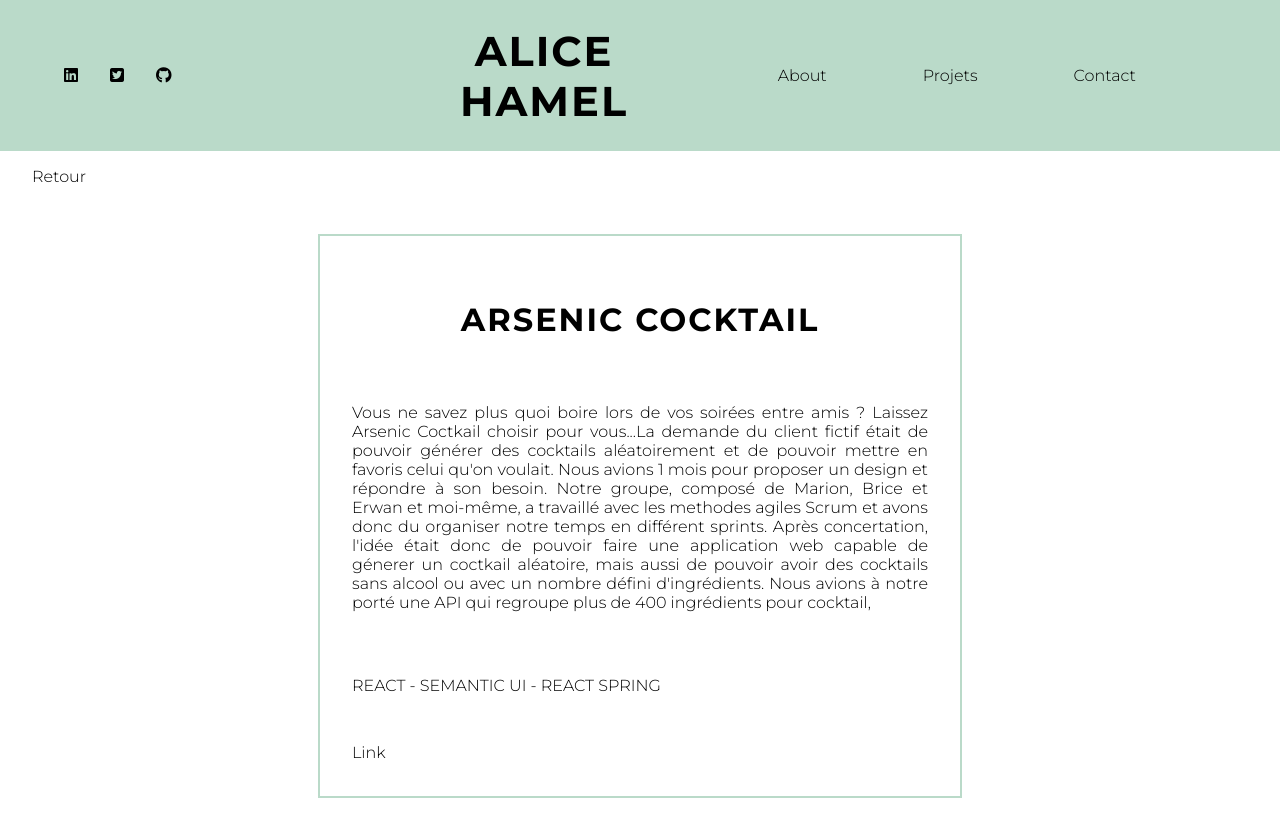
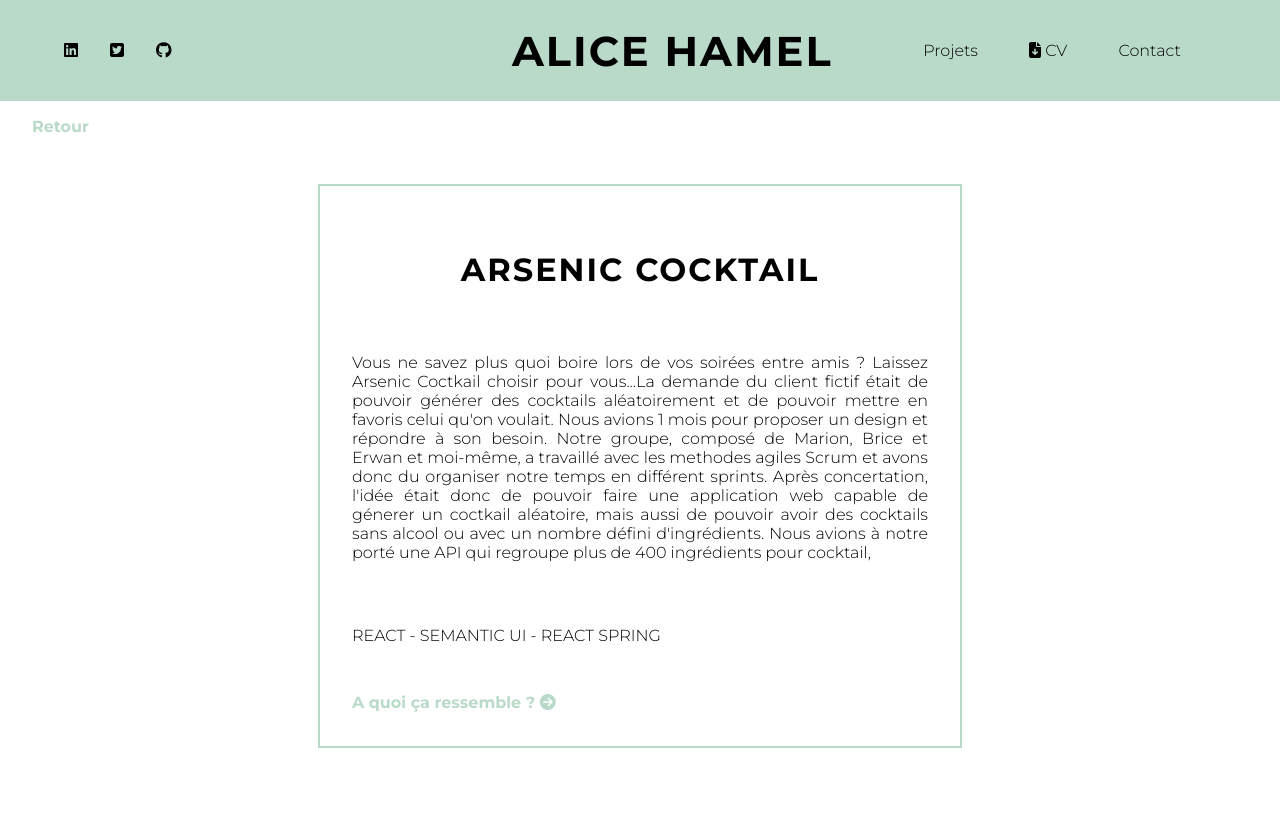
Before and after one commit to ahamel1/checkpoint4, a React (Create React App) app in the folder front/: page /Arsenic-Cocktail in a window 1280 px wide. After the commit the page ends 800 px from the top, so only its background shows below. Built offline with nearby package versions, Linux system fonts and the light colour scheme.

Commit message:
i'm done with it

```diff
--- a/front/src/components/About.jsx
+++ b/front/src/components/About.jsx
@@ -23,6 +23,7 @@ const PartTwo = styled.p`
   padding: 1rem;
   @media (max-width: 768px) {
     margin-top: 2rem;
+    margin-right: 0;
     width: 80%;
   }
 `;
@@ -35,7 +36,7 @@ const ContainerParts = styled.div`
 
 export default function About() {
   return (
-    <Flex center mobilefd mobilehgt W90 mt2>
+    <Flex center mobileacenter mobilemr0 mobilefd mobilehgt W90 mt2>
       <ContainerParts>
         <PartOne src={pp} alt="alice" />
       </ContainerParts>
--- a/front/src/components/AllProjects.jsx
+++ b/front/src/components/AllProjects.jsx
@@ -6,8 +6,10 @@ import { Flex, TitleH2 } from "../mainStyle";
 
 export default function AllProjects() {
   return (
-    <div style={{ marginBottom: "3rem" }}>
-      <TitleH2 mobilemt>Mes projets</TitleH2>
+    <div style={{ marginBottom: "9rem" }}>
+      <TitleH2 mobilemt id="mesprojets">
+        Mes projets
+      </TitleH2>
       <Flex mobilefd se>
         <Project linkTo="/NDEFans" />
         <Project2 linkTo="/Arsenic-Cocktail" />
--- a/front/src/components/Contact.jsx
+++ b/front/src/components/Contact.jsx
@@ -1,11 +1,24 @@
 import React from "react";
 import Navigation from "./Navigation";
 import Form from "./Form";
+import styled from "styled-components";
+
+const LinkBack = styled.a`
+  display: inline-block;
+  text-transform: uppercase;
+  text-decoration: none;
+  color: black;
+  padding: 1rem;
+  &:hover {
+    color: #678a77;
+  }
+`;
 
 export default function Contact() {
   return (
     <>
       <Navigation />
+      <LinkBack href="/">retour</LinkBack>
       <Form />
     </>
   );
--- a/front/src/components/DetailsProject.jsx
+++ b/front/src/components/DetailsProject.jsx
@@ -30,9 +30,10 @@ const Content = styled.p`
 
 const BackLink = styled.a`
   text-decoration: none;
+  font-weight: bold;
   margin: 1rem 2rem;
   display: inline-block;
-  color: black;
+  color: #badac9;
 `;
 export default function DetailsProject() {
   const { name } = useParams();
@@ -47,7 +48,10 @@ export default function DetailsProject() {
           {Data[name].content1}
         </Content>
         <Content>{Data[name].languages}</Content>
-        <BackLink href="{Data[name].netlify}">Link</BackLink>
+        <BackLink href={Data[name].netlify} target="_blank">
+          A quoi ça ressemble ?{" "}
+          <span className="fas fa-arrow-circle-right"></span>
+        </BackLink>
       </Container>
     </>
   );
--- a/front/src/components/Navigation.jsx
+++ b/front/src/components/Navigation.jsx
@@ -2,6 +2,7 @@ import React from "react";
 import { Link } from "react-router-dom";
 import styled from "styled-components";
 import { Flex, ContainerListItem, ListItem, TitleH1 } from "../mainStyle";
+import cvPdf from "../data/CV 2019 ALTERNANCE.pdf";
 
 const NavContainer = styled.nav`
   display: flex;
@@ -15,6 +16,16 @@ const NavContainer = styled.nav`
 `;
 
 const ButtonNav = styled(Link)`
+  border: none;
+  background: none;
+  font-size: 1rem;
+  text-decoration: none;
+  color: black;
+  &:hover {
+    color: #678a77;
+  }
+`;
+const ButtonNavLink = styled.a`
   border: none;
   background: none;
   font-size: 1rem;
@@ -64,13 +75,15 @@ export default function Navigation() {
           </LinkItem>
         </ListItem>
       </ContainerListItem>
-      <Flex center flexb70 mobilefd>
-        <Flex flexb50 center mobileml0>
+      <Flex center flexb70 mobilefd mobilemr>
+        <Flex center mobileml0>
           <TitleH1 to="/">Alice Hamel</TitleH1>
         </Flex>
         <Flex flexend acenter se mr3 mobilemr>
-          <ButtonNav to="/about">About</ButtonNav>
-          <ButtonNav to="/projets">Projets</ButtonNav>
+          <ButtonNavLink href="#mesprojets">Projets</ButtonNavLink>
+          <ButtonNavLink href={cvPdf} download>
+            <span className="fas fa-file-download"></span> CV
+          </ButtonNavLink>
           <ButtonNav to="/contact">Contact</ButtonNav>
         </Flex>
       </Flex>
--- a/front/src/data/data.json
+++ b/front/src/data/data.json
@@ -4,7 +4,7 @@
     "subtitle": "NDLFans est un site qui regroupe les fans du festival de la Nuit de l'Erdre.",
     "content1": "Premier projet de groupe le sujet imposé était de trouver un site, un monument dans les alentours de l'ile de Nantes et d'en faire la promotion. Nous avions 3 jours pour trouver une idée, créer nos maquettes et coder. Notre groupe, composé de Mariana et d'Alan et moi-mếme, a décidé de voir les choses en grands et a fait un site dédié à ce fameux festival, connu pour pour rassembler chaque année plusieurs milliers de festivaliers sur 3 jours.",
     "languages": "HTLML5 - CSS3",
-    "netlify": "https://ilfautlelien"
+    "netlify": "https://modest-bose-36629a.netlify.app/index.html"
   },
 
   "Arsenic-Cocktail": {
@@ -12,7 +12,7 @@
     "subtitle": "Vous ne savez plus quoi boire lors de vos soirées entre amis ? Laissez Arsenic Coctkail choisir pour vous...",
     "content1": "La demande du client fictif était de pouvoir générer des cocktails aléatoirement et de pouvoir mettre en favoris celui qu'on voulait. Nous avions 1 mois pour proposer un design et répondre à son besoin. Notre groupe, composé de Marion, Brice et Erwan et moi-même, a travaillé avec les methodes agiles Scrum et avons donc du organiser notre temps en différent sprints. Après concertation, l'idée était donc de pouvoir faire une application web capable de génerer un coctkail aléatoire, mais aussi de pouvoir avoir des cocktails sans alcool ou avec un nombre défini d'ingrédients. Nous avions à notre porté une API qui regroupe plus de 400 ingrédients pour cocktail,   ",
     "languages": "REACT - SEMANTIC UI - REACT SPRING",
-    "netlify": "https://ilfautlelien"
+    "netlify": "https://arsenic-cocktail.netlify.app/"
   },
 
   "Forope": {
@@ -20,6 +20,6 @@
     "subtitle": "Entreprise qui met en place des formations en situation de travail auprès des opérationnels par des professionnels. ",
     "content1": "La demande est venue d'un réel client. Il souhaitait redonner un coup de peps à son site, pouvoir recontacter les personnes qui visient son site. Nous avions 6 semaines pour lui proposer un nouveau design avec les éléments qu'il nous avait transmis et répondre à ses besoins. Notre groupe, composé de Ameline, Erwan moi-même, a travaillé avec les methodes agiles Scrum et avons donc du organiser notre temps en différent sprints. La validation de la maquette s'est faite dès la première semaine. Nous avons pu réaliser un formulaire de contact directement relié à sa base de donnée et sur une interface le permettant de voir, modifier ou supprimer une personne.",
     "languages": "REACT - MATERIAL UI - SYLED COMPONENTS",
-    "netlify": "https://ilfautlelien"
+    "netlify": "https://frosty-nobel-d4e8d0.netlify.app"
   }
 }
--- a/front/src/mainStyle.jsx
+++ b/front/src/mainStyle.jsx
@@ -4,7 +4,7 @@ import { Link } from "react-router-dom";
 export const Flex = styled.div`
   display: flex;
   flex-basis: ${(props) => props.flexb50 && "50%"};
-  flex-basis: ${(props) => props.flexb70 && "70%"};
+  flex-basis: ${(props) => props.flexb70 && "60%"};
   width: ${(props) => props.W90 && "90%"};
   align-items: ${(props) => props.acenter && "center"};
   justify-content: ${(props) => props.flexend && "flex-end"};
@@ -22,7 +22,9 @@ export const Flex = styled.div`
     flex-direction: ${(props) => props.mobilefd && "column"};
     height: ${(props) => props.mobilehgt && "60%"};
     margin-left: ${(props) => props.mobileml0 && "0"};
+    margin-right: ${(props) => props.mobilemr0 && "0"};
     justify-content: ${(props) => props.mobilecenter && "center"};
+    align-items: ${(props) => props.mobileacenter && "center"};
   }
 `;
 
@@ -54,11 +56,11 @@ export const TitleH1 = styled(Link)`
   margin: 1.6rem 0;
   text-transform: uppercase;
   width: 100%;
-  text-align: center;
   letter-spacing: 2px;
 
   @media (max-width: 768px) {
-    font-size: 1.1rem;
+    font-size: 1.4rem;
+    text-align: center;
   }
 `;
 
@@ -76,7 +78,7 @@ export const TitleH2 = styled.h2`
   }
 `;
 
-export const TitleH3 = styled.h2`
+export const TitleH3 = styled.h3`
   font-size: 1.5rem;
   padding: 1rem;
   text-transform: uppercase;
```
Also changed, not shown: 1 other file (tests, documents, lock files or other folders).
